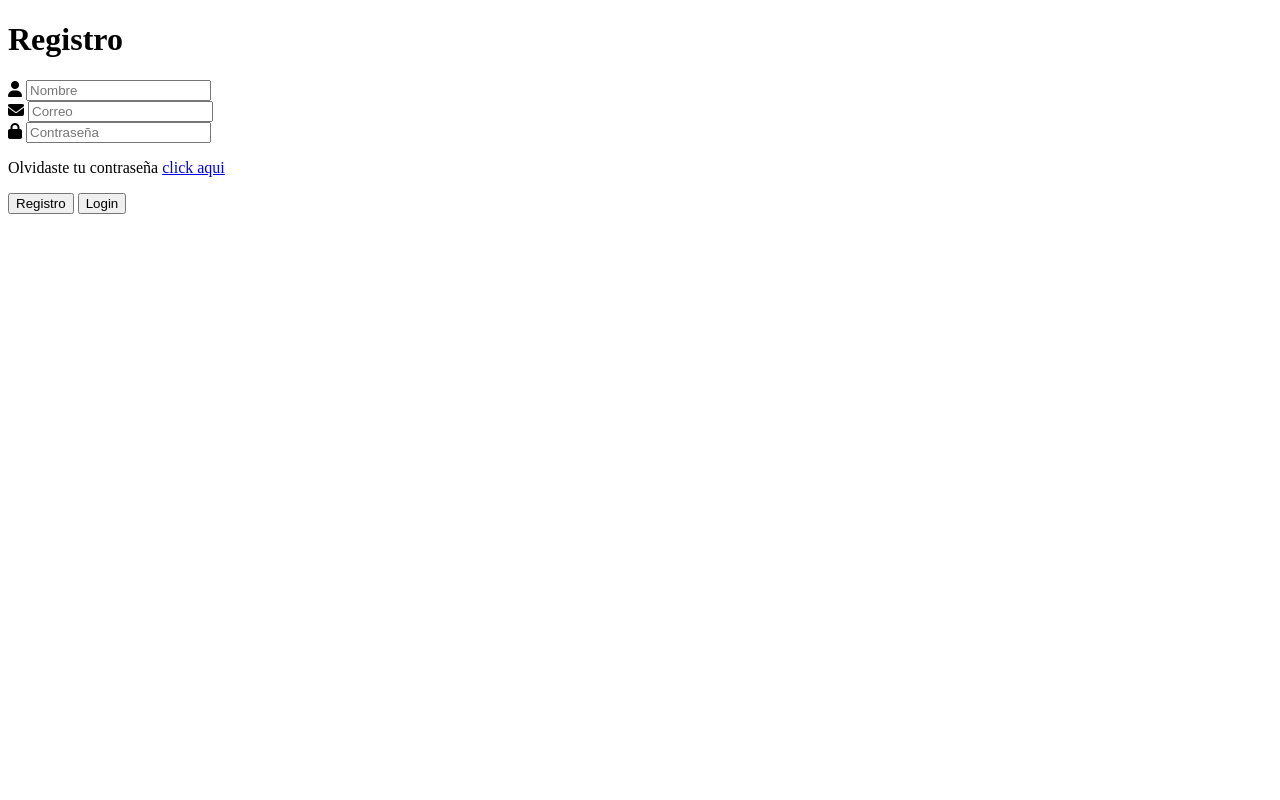
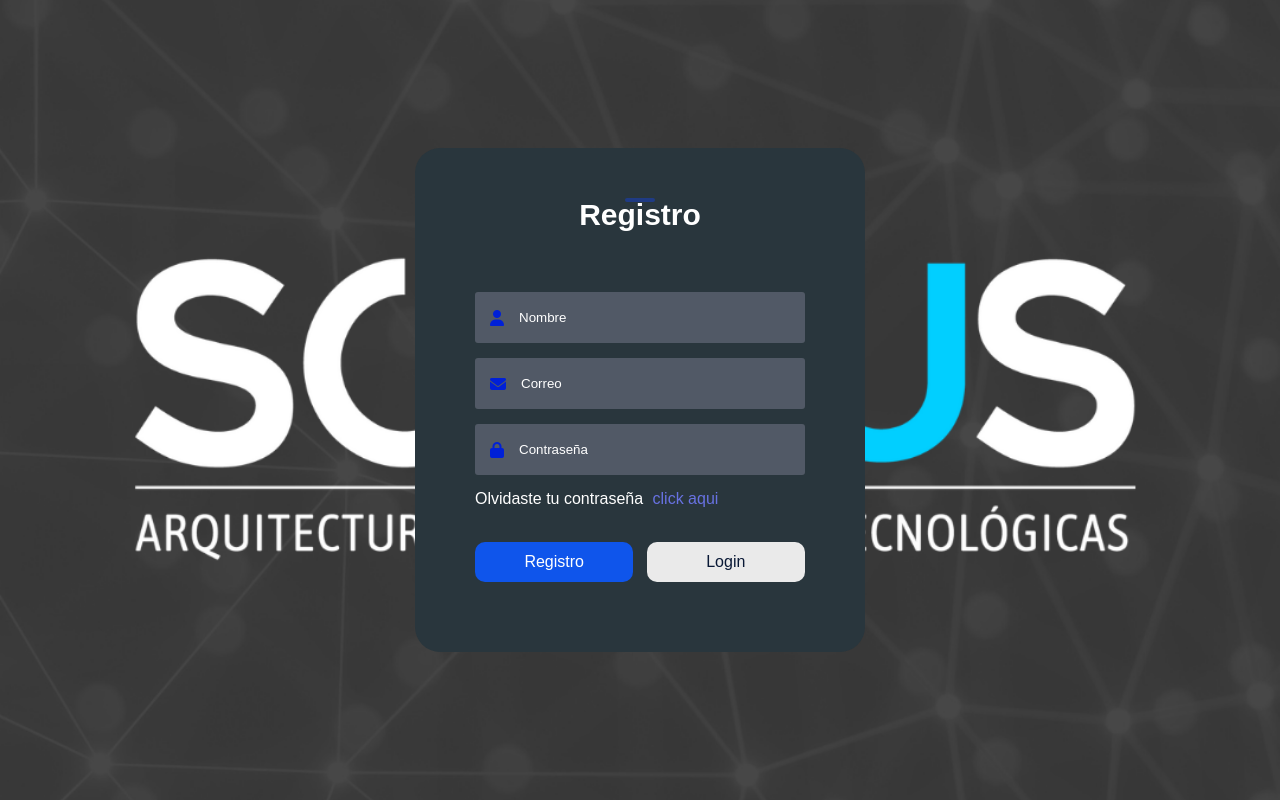
Before and after one commit to Jonas-007s/Bootcamp--Socius--2024, a plain HTML site: page index.html in a window 1280 px wide. Drawn offline with Linux system fonts and the light colour scheme.

Commit message:
avanzando

```diff
--- a/index.html
+++ b/index.html
@@ -3,13 +3,16 @@
 <head>
     <meta charset="UTF-8">
     <meta name="viewport" content="width=device-width, initial-scale=1.0">
-    <title>Formulario</title>
+    <title>Jona</title>
     <link rel="stylesheet" href="./style.css">
     <link rel="stylesheet" href="https://cdnjs.cloudflare.com/ajax/libs/font-awesome/6.5.2/css/all.min.css" integrity="sha512-SnH5WK+bZxgPHs44uWIX+LLJAJ9/2PkPKZ5QiAj6Ta86w+fsb2TkcmfRyVX3pBnMFcV7oQPJkl9QevSCWr3W6A==" crossorigin="anonymous" referrerpolicy="no-referrer" />
+
 </head>
 <body>
 
+
     <div class="container">
+
 
         <div class="form-content">
             <h1 id="title">Registro</h1>
@@ -28,7 +31,7 @@
                     <div class="input-field">
                         <i class="fa-solid fa-lock"></i>
                         <input type="password" placeholder="Contraseña">
-                    </div>
+                        </div>
                     <p>Olvidaste tu contraseña   <a href="#">click aqui</a></p>
                 </div>
                 <div class="btn-field">
--- a/script.js
+++ b/script.js
@@ -0,0 +1,17 @@
+let signUp = document.getElementById("signUp");
+let signIn = document.getElementById("signIn");
+let nameInput = document.getElementById("nameInput");
+let title = document.getElementById("title");
+
+signIn.onclick = function() {
+    nameInput.style.maxHeight = "0";
+    title.innerHTML = "login";
+    signUp.classList.add("disable");
+    signIn.classList.remove("disable");
+}
+signUp.onclick = function() {
+    nameInput.style.maxHeight = "60px";
+    title.innerHTML = "Registro";
+    signUp.classList.remove("disable");
+    signIn.classList.add("disable");
+}
--- a/style.css
+++ b/style.css
@@ -0,0 +1,132 @@
+body {
+    background-image: url(SociusRRSS.png);
+    background-position: center center;
+    background-repeat: no-repeat;
+    background-size: cover;
+    background-attachment: fixed;
+}
+
+
+
+
+*{
+    margin: 0;
+    padding: 0;
+    box-sizing: border-box;
+    font-family: Arial, Helvetica, sans-serif;
+    text-decoration: none;
+
+}
+
+
+
+.container {
+    width: 100%;
+    height: 100vh;
+    display: flex;
+    align-items: center;
+    justify-content: center;
+
+}
+
+.form-content {
+    width: 100%;
+    max-width: 450px;
+    background-color: #29363d;
+    padding: 50px 60px 70px;
+    text-align: center;
+    border-radius: 25px;
+}
+
+.form-content h1 {
+    font-size: 30px;
+    margin-bottom: 60px;
+    color: #ffffff;
+    position:  relative;
+}
+
+.form-content h1::after {
+    content: '';
+    width: 30px;
+    height: 4px;
+    border-radius: 3px;
+    background:#1f3b84;
+    position: absolute;
+    bottom: -12;
+    left: 50%;
+    transform: translateX(-50%);
+}
+
+.input-field {
+    background-color: #515966;
+    margin: 15px 0;
+    border-radius: 3px;
+    display: flex;
+    align-items: center;
+    transition: max-height 05s ;
+    overflow: hidden;
+
+}
+
+input {
+    width: 100%;
+    background: transparent;
+    border: 0;
+    outline: none;
+    padding: 18px 15px;
+    color: #ffffff;
+
+}
+
+input::placeholder {
+    color: #ffffff;
+}
+
+.input-field i {
+    margin-left: 15px;
+    color: #0020d7;
+
+}
+
+form p {
+    color: #ffffff;
+    text-align: left;
+    font-size: 13 px;
+}
+
+form p a {
+    color: #6872e2;
+    margin-left: 5px;
+}
+
+.btn-field {
+    width: 100%;
+    display: flex;
+    justify-content: space-between;
+
+}
+
+.btn-field button {
+    flex-basis: 48%;
+    font-size: 16px;
+    background-color: #0f55eb;
+    color: #ffffff;
+    height: 40px;
+    border-radius: 10px;
+    border: 0;
+    outline: 0;
+    cursor: pointer;
+    transition: background 1s;
+
+
+}
+
+.input-group {
+    height: 250px;
+}
+
+.btn-field button.disable {
+
+    background-color:#EAEAEA ;
+    color: #0a1936;
+}
```
Also changed, not shown: SociusRRSS.png (added).
